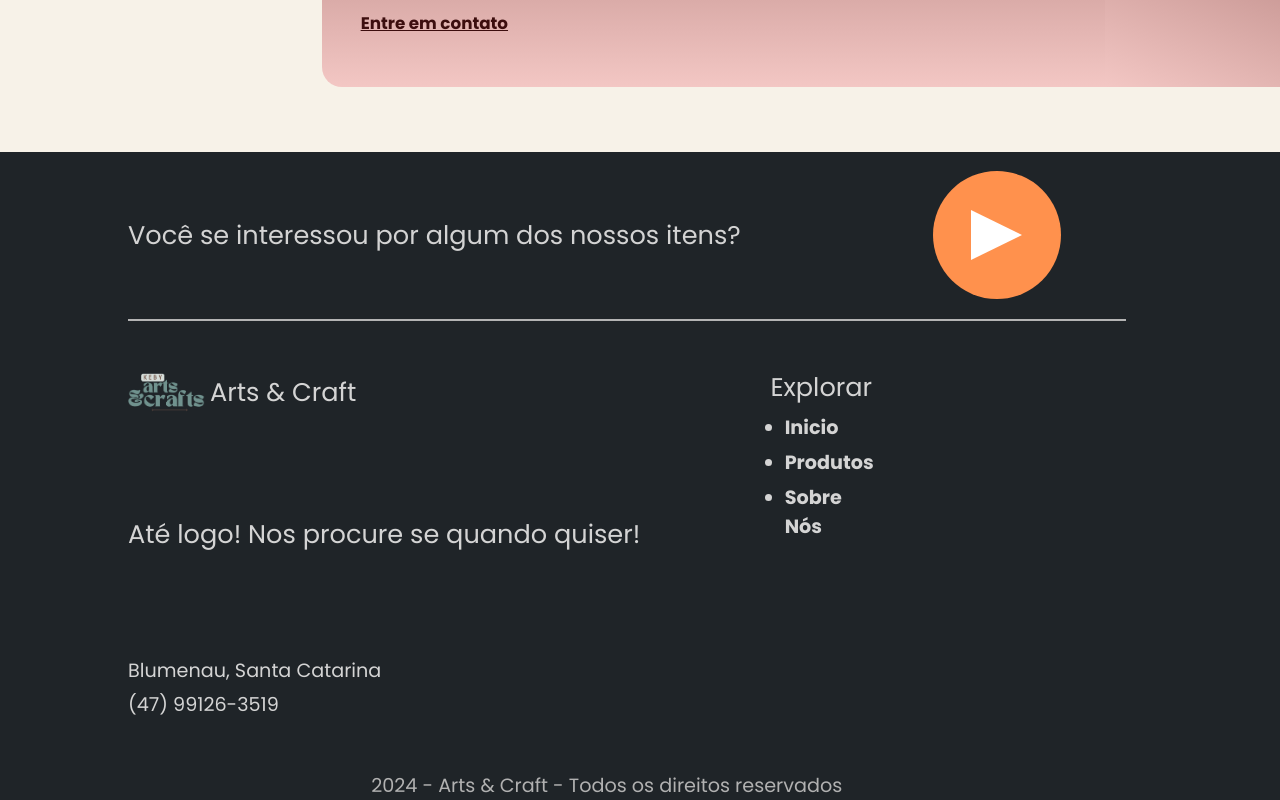
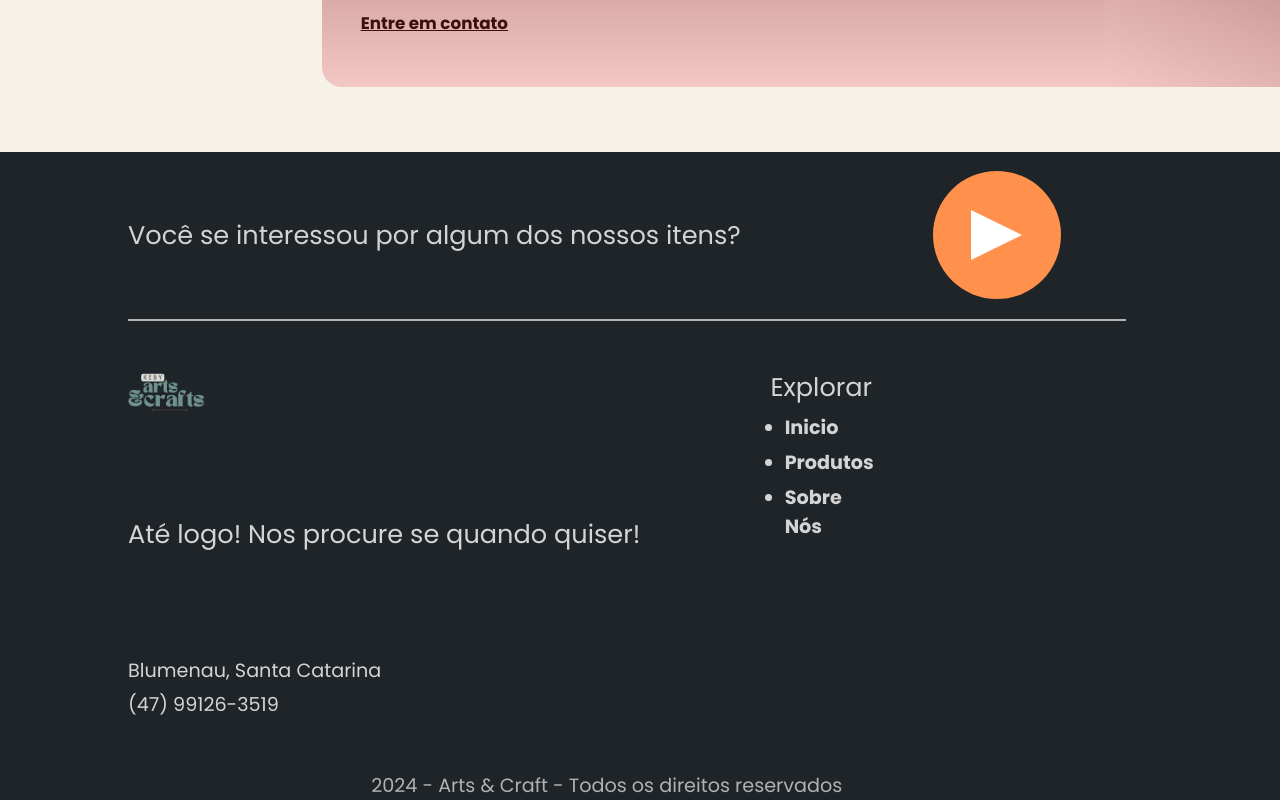
Before and after one commit to wellingtonpereira12/site-artscraft, a React (Vite) app: page / in a window 1280 px wide. Shown: the part 4315-5115 px from the top of the page. Built offline with nearby package versions, Linux system fonts and the light colour scheme.

Commit message:
no message

```diff
--- a/src/Components/End/End.jsx
+++ b/src/Components/End/End.jsx
@@ -23,7 +23,6 @@ function End() {
             <div className="endContainer">
                 <div className="endDivLogo">
                     <img src={logo} alt="ReactLogo" className="endlogo"/>
-                    <h1>Arts & Craft</h1>
                 </div>
                 <div className="endAteLogo">Até logo! Nos procure se quando quiser!</div>
                 <div className="endDado">
```
